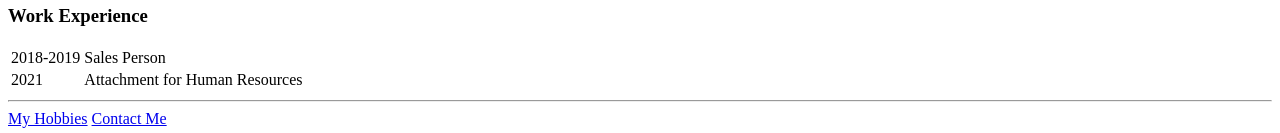
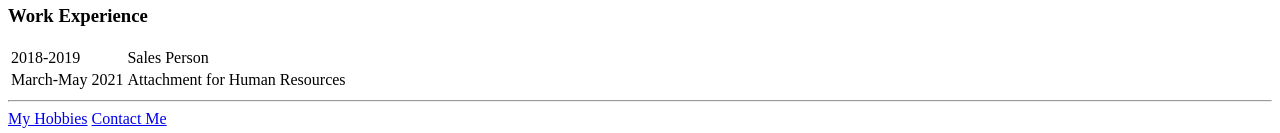
Before and after one commit to faithwest/WEB-DEVELOPMENT-COURSE, a plain HTML site: page HTML-Personal Site/index.html in a window 1280 px wide. Shown: the part 1561-1694 px from the top of the page. Drawn offline with Linux system fonts and the light colour scheme.

```diff
--- a/HTML-Personal Site/index.html
+++ b/HTML-Personal Site/index.html
@@ -23,7 +23,7 @@
     <td>2018-2019</td>
     <td>Sales Person</td>
   </tr>
-  <td>2021</td>
+  <td>March-May 2021</td>
   <td>Attachment for Human Resources</td>
 </table>
 <hr>
```
